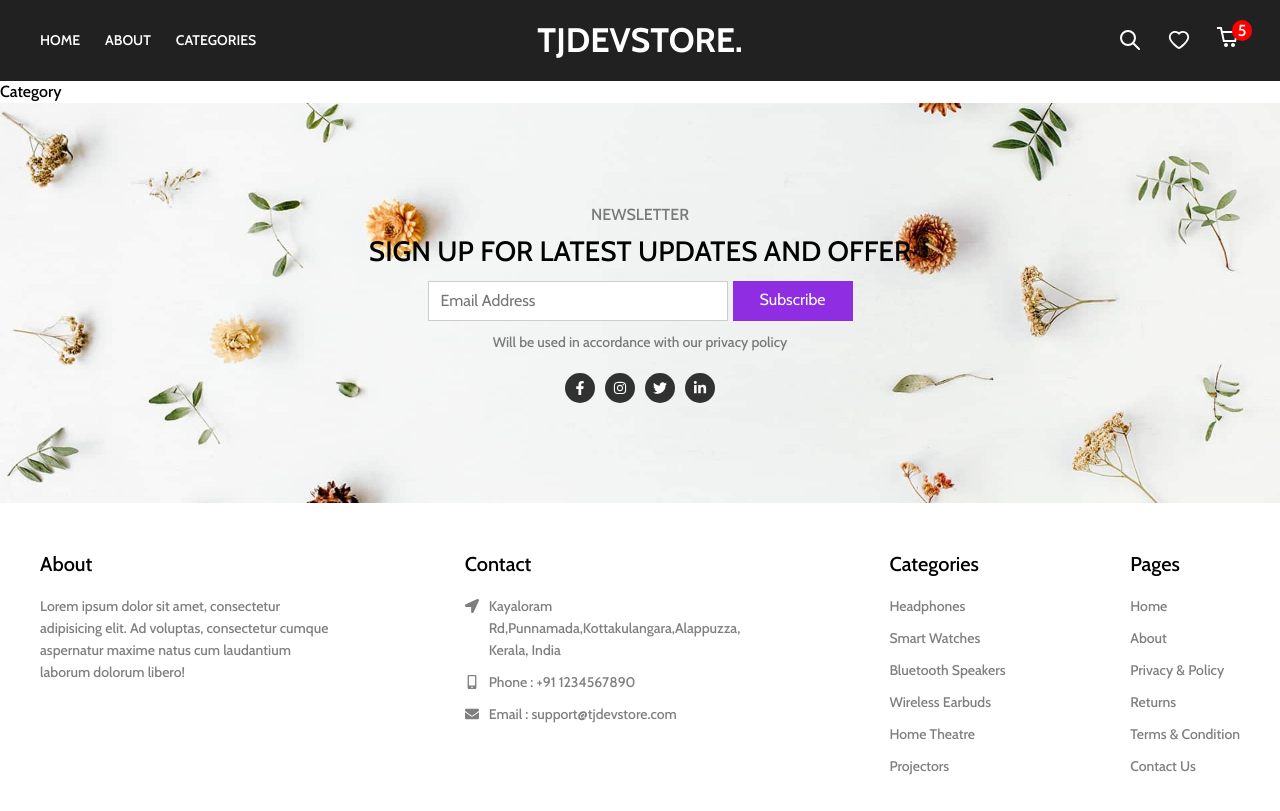
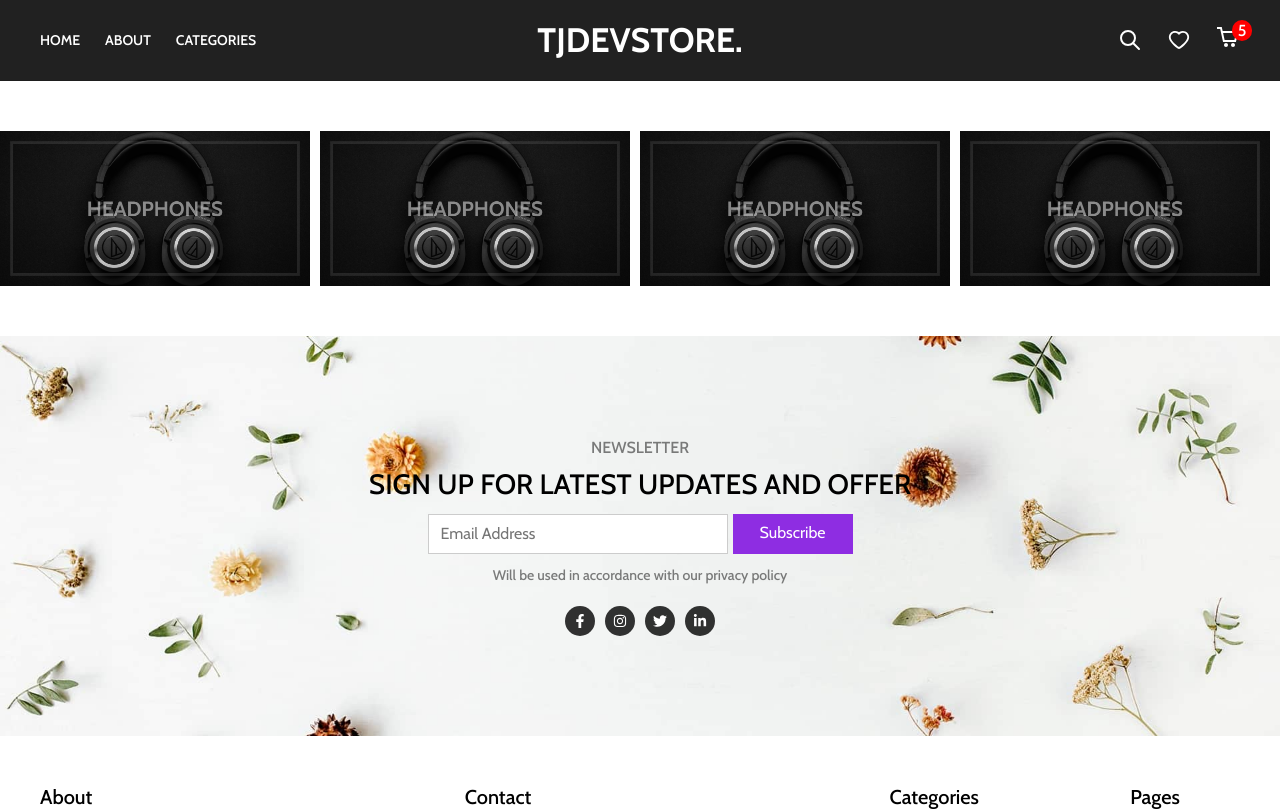
Before and after one commit to tusharjain01/tjdevstore-frontend, a React (Create React App) app: page /category/1 in a window 1280 px wide. Shown: the top 811 px of the page. Built offline with nearby package versions, Linux system fonts and the light colour scheme.

Commit message:
Built category section

```diff
--- a/src/components/Category/Category.jsx
+++ b/src/components/Category/Category.jsx
@@ -1,6 +1,26 @@
 import "./Category.scss";
+
+import cat1 from "../../assets/category/cat-1.jpg"
+
 const Category = () => {
-    return <div>Category</div>;
+    return (
+        <div className="shop-by-category">
+            <div className="categories">
+                <div className="category">
+                    <img src={cat1} alt = "category1" />
+                </div>
+                <div className="category">
+                    <img src={cat1} alt = "category1" />
+                </div>
+                <div className="category">
+                    <img src={cat1} alt = "category1" />
+                </div>
+                <div className="category">
+                    <img src={cat1} alt = "category1" />
+                </div>
+            </div>
+        </div>
+    );
 };
 
 export default Category;
--- a/src/components/Category/Category.scss
+++ b/src/components/Category/Category.scss
@@ -1 +1,30 @@
 @import "../../css-config/mixins.scss";
+
+.shop-by-category{
+    margin: 25px 0;
+    @include md{
+        margin : 50px 0;
+    }
+    .categories{
+        display: flex;
+        flex-flow: wrap;
+        gap: 10px;
+        .category{
+            background-color: black;
+            width: calc(50% - 5px);
+            cursor: pointer;
+            overflow: hidden;
+            @include md{
+                width: calc(25% - 10px);
+            }
+            img{
+                width: 100%;
+                display: block;
+                transition: all ease 0.3s;
+            }
+            &:hover img{
+                transform: scale(1.2);
+            }
+        }
+    }
+}
--- a/src/components/Home/Home.jsx
+++ b/src/components/Home/Home.jsx
@@ -1,10 +1,18 @@
 import "./Home.scss";
 
 import Banner from './Banner/Banner'
+import Category from "../Category/Category";
 
 const Home = () => {
     return (
+        <div>
         <Banner/>
+        <div className="main-content">
+            <div className="layout">
+                <Category/>
+            </div>
+        </div>
+        </div>
     );
 };
 
--- a/src/components/Home/Home.scss
+++ b/src/components/Home/Home.scss
@@ -1 +1,9 @@
 @import "../../css-config/mixins.scss";
+
+.main-content{
+    max-width: calc(100% - 20px);
+    margin: 0 auto;
+    @include md{
+        max-width: 1200px;
+    }
+}
```
Also changed, not shown: 1 other file (tests, documents, lock files or other folders).
